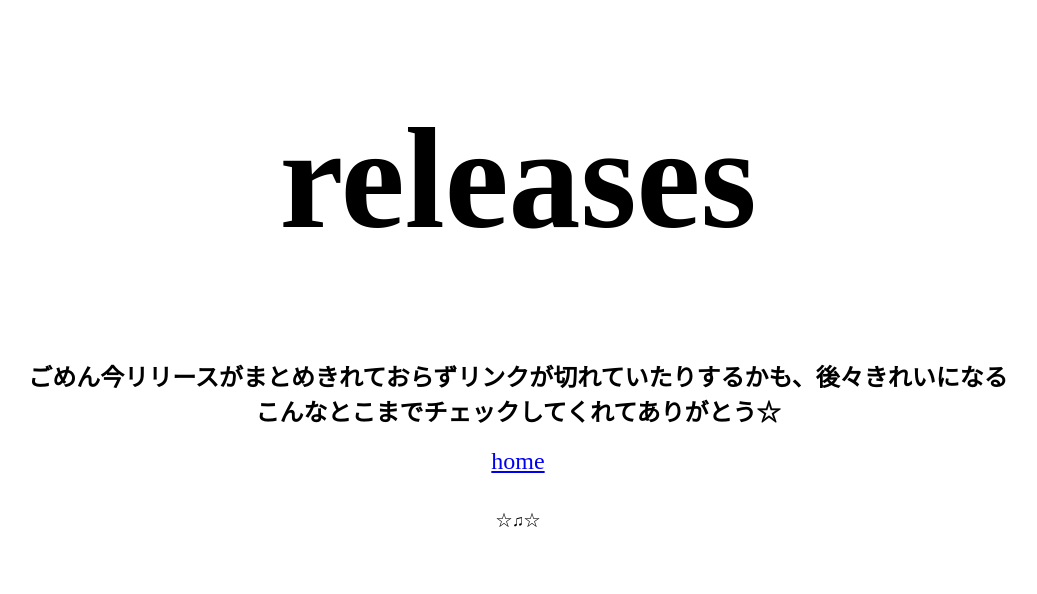
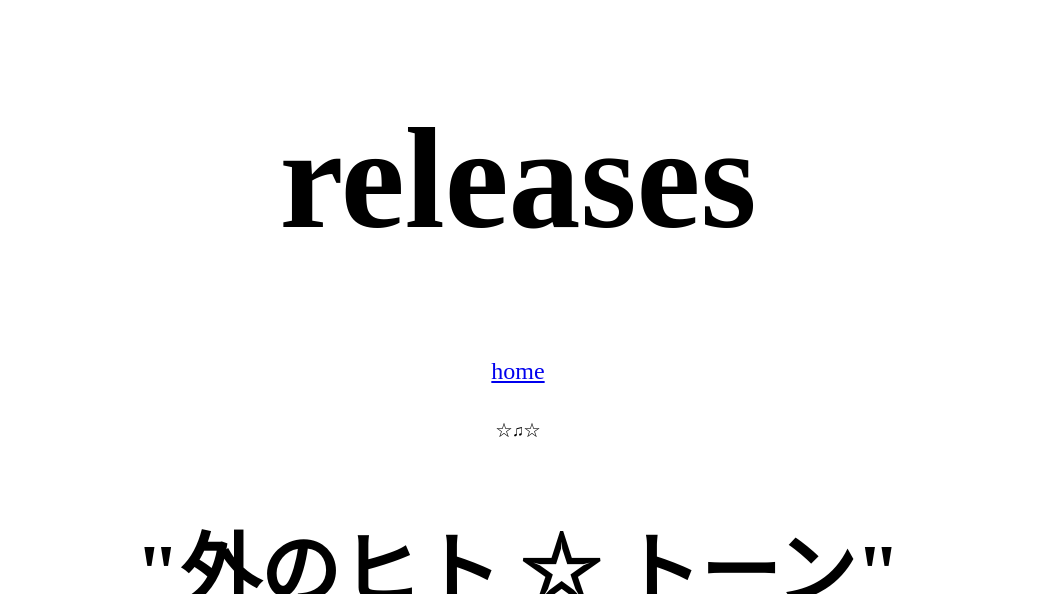
Before and after one commit to toneclusterr/toneclusterr.github.io, a plain HTML site: page releases.html in a window 1280 px wide. Shown: the top 594 px of the page, without its empty margins (122-1159 px from the left). Drawn offline with Linux system fonts and the light colour scheme.

Commit message:
sotonohito upload

```diff
--- a/releases.html
+++ b/releases.html
@@ -12,12 +12,12 @@
     <main>
         <h1>releases</h1>
 
-        <h2>ごめん今リリースがまとめきれておらずリンクが切れていたりするかも、後々きれいになる<br>
-        こんなとこまでチェックしてくれてありがとう☆</h2>
+        <!-- <h2>ごめん今リリースがまとめきれておらずリンクが切れていたりするかも、後々きれいになる<br>
+        こんなとこまでチェックしてくれてありがとう☆</h2> -->
 
         <a href="index.html" class="home-link">home</a>
 
-        <!-- <p class="starnotes">☆♫☆
+        <p class="starnotes">☆♫☆
         </p>
 
         <section class="release">
@@ -44,7 +44,7 @@
                 </ul>
             </nav>
 
-        </section> -->
+        </section>
 
         <p class="starnotes">☆♫☆
         </p>
```
